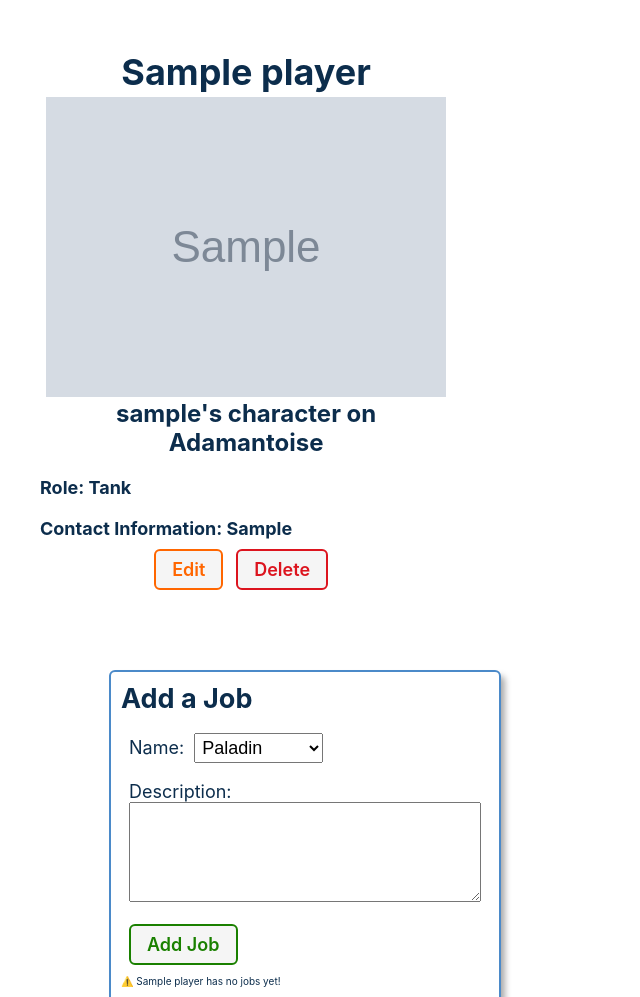
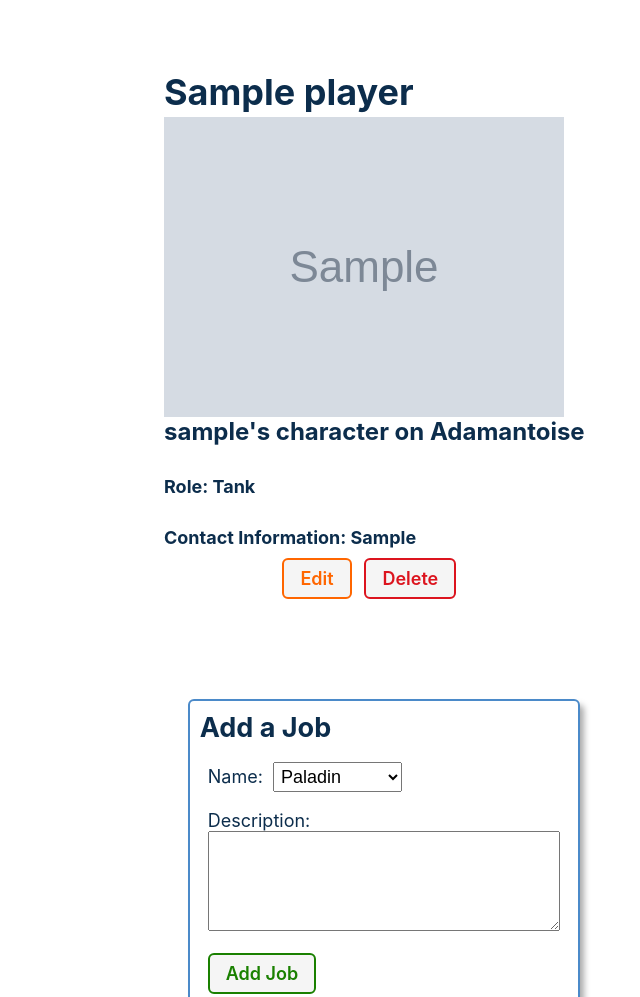
Before and after one commit to kei-the-gae/ffxiv-recruitment-tracker, a Django app: page /players/1/ in a window 768 px wide. Shown: the part 127-1124 px from the top of the page, without its empty margins (0-640 px from the left). Run offline with Django 5.2, Linux system fonts and the light colour scheme; a user stored in the database is signed in; tables that the repository leaves empty hold one stand-in row (values such as "Sample post"); grey boxes marked "Sample" are stand-in pictures; data that the repository does not hold is empty.

Commit message:
Fix alignment of player details

```diff
--- a/main_app/static/css/players/details.css
+++ b/main_app/static/css/players/details.css
@@ -11,9 +11,10 @@ main {
     display: flex;
     flex-direction: column;
     align-items: center;
-    justify-content: center;
     max-width: 500px;
     align-content: center;
+    margin: 20px;
+    padding-bottom: 20px;
   }
 
   .player_img {
@@ -23,9 +24,19 @@ main {
   }
 
   .player_details {
+    display: flex;
+    flex-direction: row;
+    flex-wrap: wrap;
+    align-content: center;
+    align-items: center;
     align-self: center;
     text-align: center;
-    width: 98%;
+    width: 100%;
+  }
+
+  .player_info {
+    display: flex;
+    flex-direction: column;
   }
 
   #role {
@@ -206,10 +217,17 @@ main {
     margin-bottom: 10px;
   }
 
-  @media only screen and (min-width: 768px) {
+  @media only screen and (max-width: 768px) {
+    main {
+        flex-direction: column;
+        align-content: center;
+        align-items: center;
+        justify-content: center;
+    }
+
     .player_container {
       padding: 35px 30px;
-      flex-direction: row;
+      flex-direction: column;
       align-items: center;
       justify-content: start;
     }
@@ -231,7 +249,13 @@ main {
     }
   }
 
-  @media only screen and (min-width: 1024px) {
+  @media only screen and (max-width: 1024px) {
+    main {
+        flex-direction: column;
+        align-content: center;
+        align-items: center;
+        justify-content: center;
+    }
     .jobs-container {
       padding: 0 40px;
     }
--- a/main_app/templates/players/detail.html
+++ b/main_app/templates/players/detail.html
@@ -6,11 +6,14 @@
 {% block content %}
 
 <section class="player_container">
-    {% if player.player_img %}
     <div class="player_details">
         <h1>{{ player.name }}</h1>
+    {% if player.player_img %}
         <img id="player_img" src="{{ player.player_img.url }}" alt="player uploaded image" />
+    {% else %}
+        <img id="box-image" src="{% static 'images/chocobo-placeholder.png' %}" alt="a happy chocobo" />
     {% endif %}
+    <div class="player_info">
         <h2>{{ player.user }}'s character on {{player.get_server_display}}</h2>
         <h3 id="role">Role: {{player.get_role_display}}</h3>
         <h3 id="contact">Contact Information: {{ player.contact }}</h3>
@@ -20,6 +23,7 @@
                 <a href="{% url 'player_delete' player.id %}" class="btn danger">Delete</a>
             </div>
         {% endif %}
+    </div>
     </div>
 </section>
 
```
Lines whose indentation alone changed are shown as unchanged.
